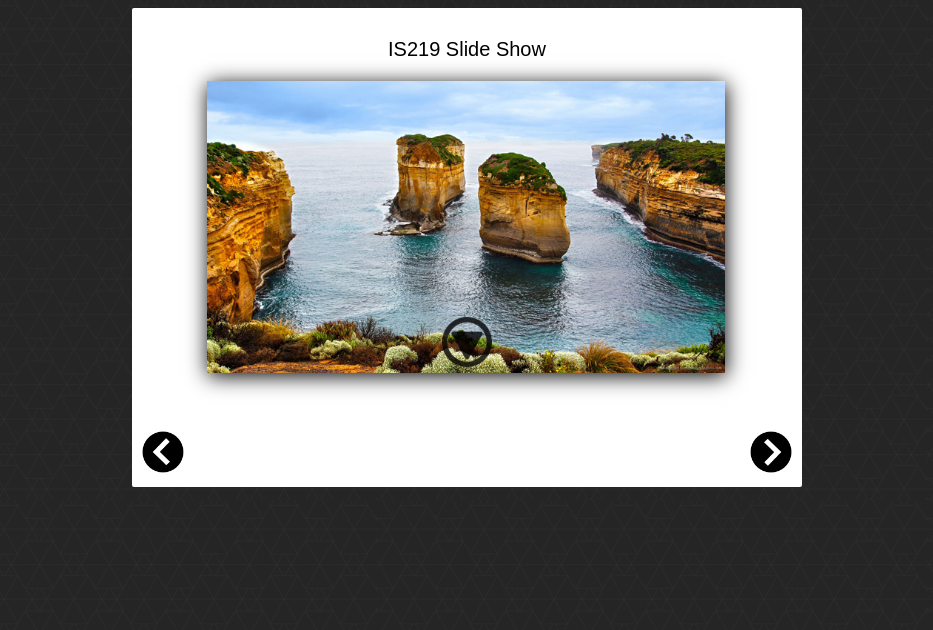
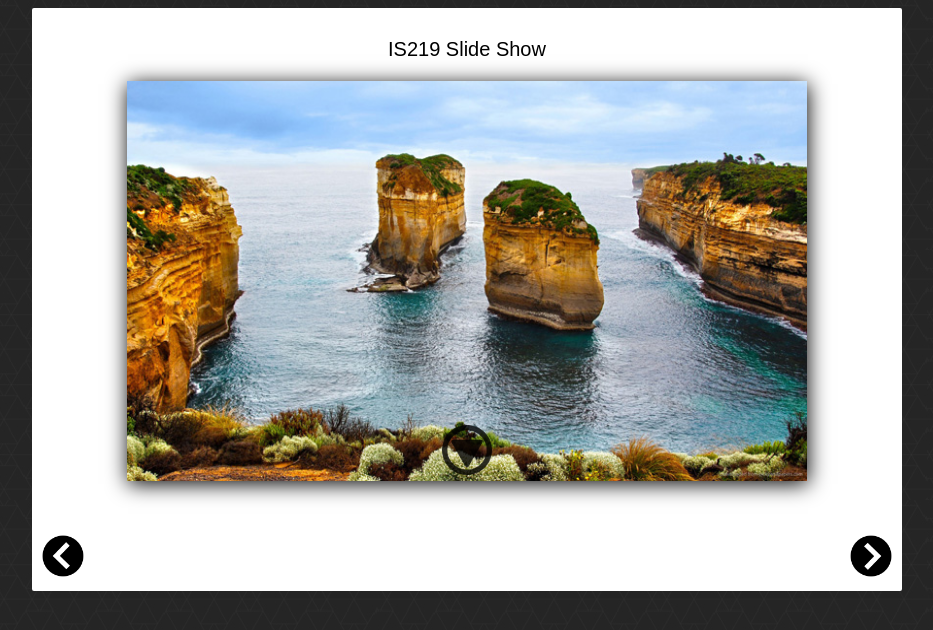
Before and after one commit to vcc3/IS219Project2, a PHP site: page /index.html in a window 1280 px wide. Shown: the top 630 px of the page, without its empty margins (173-1106 px from the left). Run offline with PHP 8.4, Linux system fonts and the light colour scheme; grey boxes labelled with a size stand in for pictures from a placeholder-image service; some libraries are stand-ins or nearby versions.

Commit message:
chnnaged code for the display and block to make the page set a width so it doesnt chnage when a new picture comes in

```diff
--- a/css/style.css
+++ b/css/style.css
@@ -7,7 +7,7 @@ body {
 #photoBooth {
 	margin-top: .2em;
 	padding: 10px;
-	width: 650px;
+	width: 850px;
 	margin-left: auto;
 	margin-right: auto;
 	background-color: white;
@@ -23,11 +23,11 @@ body {
   width: 80%;
 	margin: 0 auto;
 }
-#photo{
+/*#photo{
   width: 518px;
 
 
-}
+}*/
 .moreIndicator {
 
 	height: 50px;
@@ -36,7 +36,8 @@ body {
 	z-index: 3;
 	opacity: .8;
 	top: -60px;
-  left: 300px;
+  display:block;
+  margin: 0 auto;
 
 }
 
@@ -44,6 +45,8 @@ body {
 .thumbnail {
 	position: relative;
 	box-shadow: 1px 3px 20px 0px;
+  height: 400px;
+  width: 100%;
 }
 
 
```
